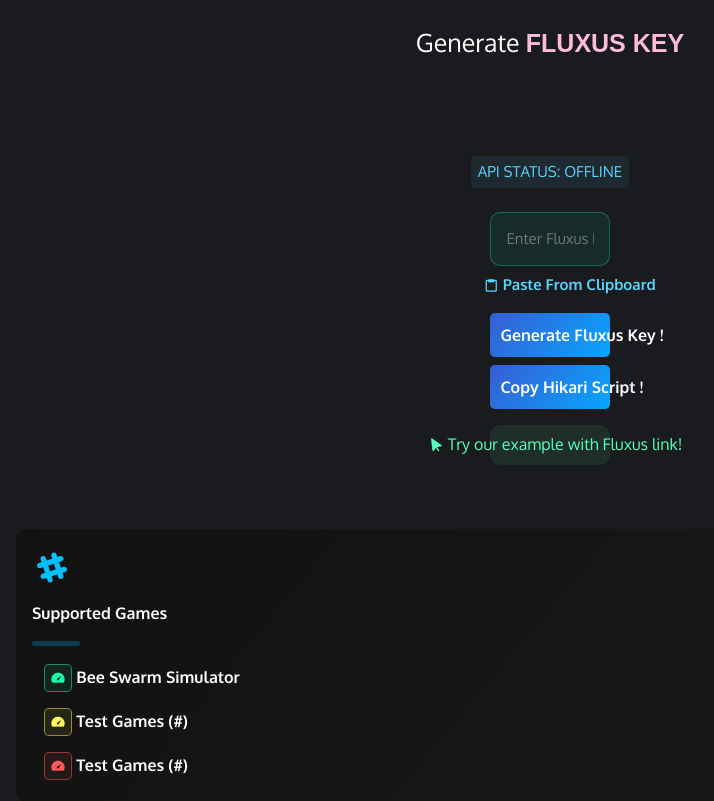
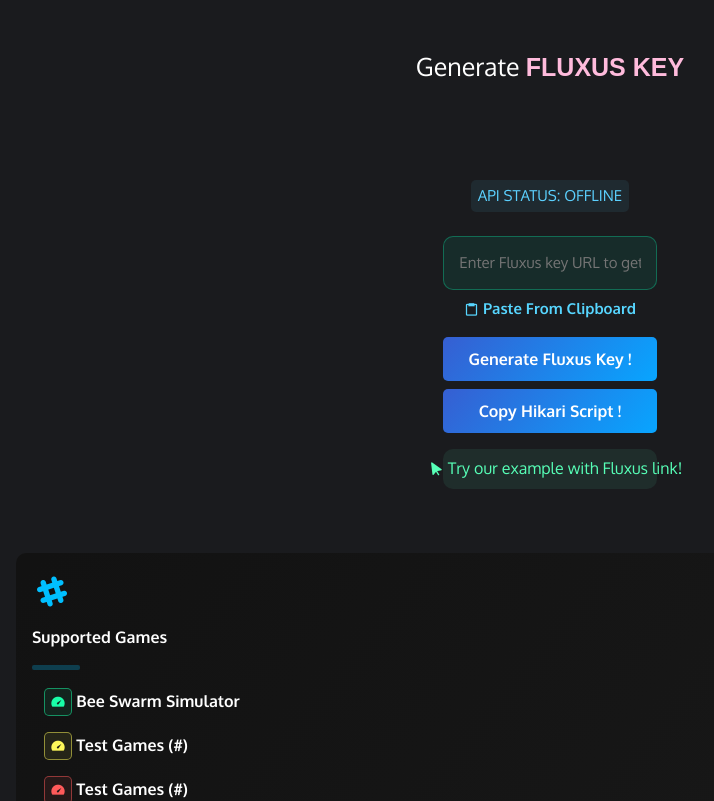
Before and after one commit to cszndex/HikariScripts, a Flask app: page / in a window 1280 px wide. Shown: the part 61-862 px from the top of the page, without its empty margins (90-804 px from the left). Run offline with Flask 3, Linux system fonts and the light colour scheme; some libraries are stand-ins or nearby versions.

Commit message:
Update home.html

```diff
--- a/api/templates/home.html
+++ b/api/templates/home.html
@@ -63,7 +63,7 @@
           </div>
         </div>
         {% else %}
-        <form method="POST">
+        <form class="__first container mt-4 d-flex flex-column justify-content-center align-items-center text-center" method="POST">
         <div class="__first container mt-4 d-flex flex-column justify-content-center align-items-center text-center">
           <div class="text-container" id="textContainer">
             <span class="text">Generate <strong class="__strong">FLUXUS KEY</strong></span>
```
